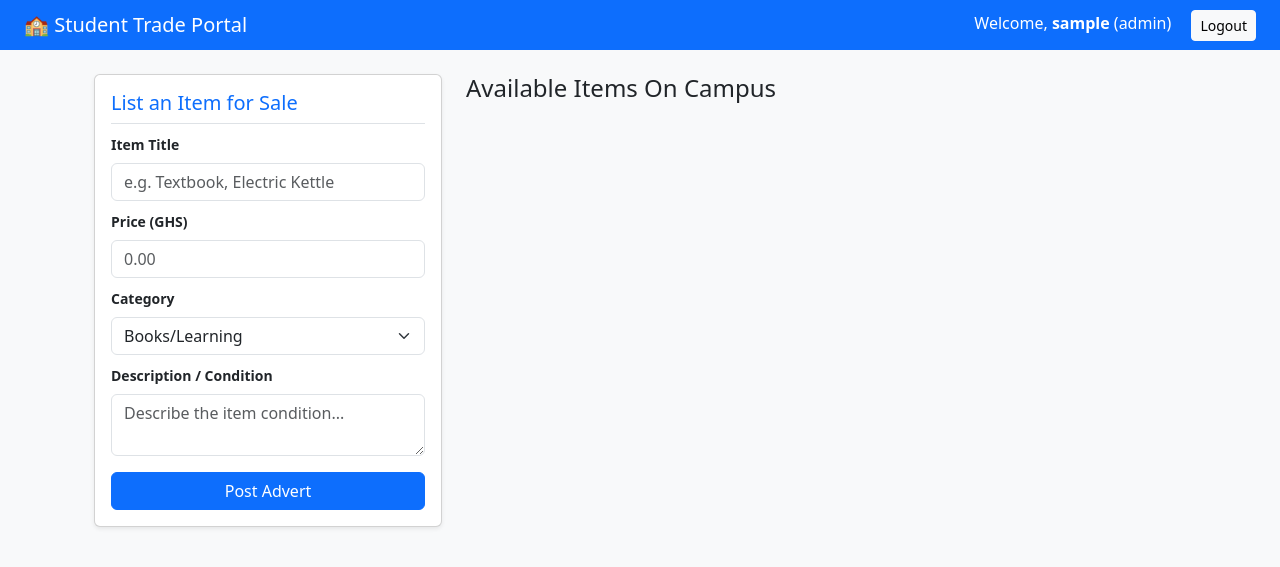
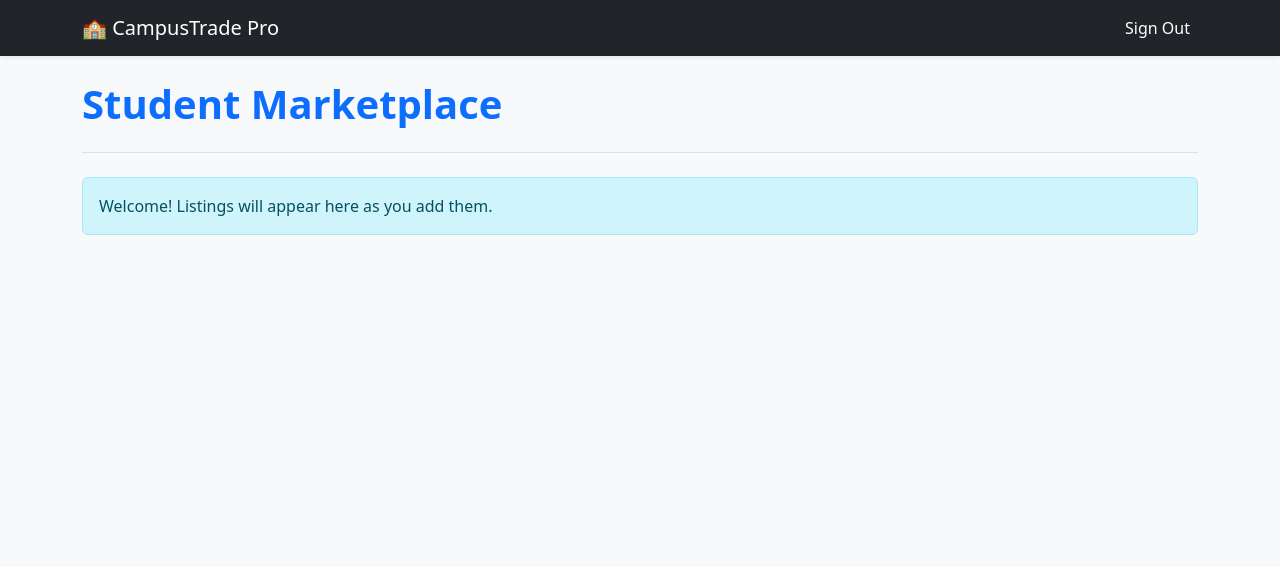
Before and after one commit to Ansel1330/Campus_market, a Flask app: template templates/market.html in a window 1280 px wide. Shown: the top 567 px of the page. Run offline with Flask 3, Linux system fonts and the light colour scheme; the template is opened without the code that fills it, so the values that code supplies are empty; the visitor is signed in with stand-in values (Sample User, id 1).

Commit message:
Update market.html

```diff
--- a/templates/market.html
+++ b/templates/market.html
@@ -1,76 +1,28 @@
 <!DOCTYPE html>
 <html lang="en">
 <head>
-    <meta charset="UTF-8">
-    <title>Campus Market</title>
-    <link rel="stylesheet" href="https://cdn.jsdelivr.net/npm/bootstrap@5.3.0/dist/css/bootstrap.min.css">
+    <link href="https://cdn.jsdelivr.net/npm/bootstrap@5.3.0/dist/css/bootstrap.min.css" rel="stylesheet">
+    <title>UCC Trade Portal | Professional</title>
 </head>
 <body class="bg-light">
-    <nav class="navbar navbar-dark bg-primary px-4 justify-content-between">
-        <span class="navbar-brand mb-0 h1">🏫 Student Trade Portal</span>
-        <div>
-            <span class="text-white me-3">Welcome, <strong>{{ session['user'] }}</strong> ({{ session['role'] }})</span>
-            <a href="/logout" class="btn btn-light btn-sm">Logout</a>
+    <nav class="navbar navbar-expand-lg navbar-dark bg-dark shadow-sm mb-4">
+        <div class="container">
+            <a class="navbar-brand" href="#">🏫 CampusTrade Pro</a>
+            <div class="navbar-nav ms-auto">
+                <a class="nav-link text-white" href="/logout">Sign Out</a>
+            </div>
         </div>
     </nav>
 
-    <div class="container my-4 row mx-auto">
-        <div class="col-md-4 mb-4">
-            <div class="card p-3 shadow-sm">
-                <h5 class="text-primary border-bottom pb-2">List an Item for Sale</h5>
-                <form action="/sell" method="POST">
-                    <div class="mb-2">
-                        <label class="form-label small fw-bold">Item Title</label>
-                        <input type="text" name="title" class="form-control" placeholder="e.g. Textbook, Electric Kettle" required>
-                    </div>
-                    <div class="mb-2">
-                        <label class="form-label small fw-bold">Price (GHS)</label>
-                        <input type="number" step="0.01" name="price" class="form-control" placeholder="0.00" required>
-                    </div>
-                    <div class="mb-2">
-                        <label class="form-label small fw-bold">Category</label>
-                        <select name="category" class="form-select">
-                            <option>Books/Learning</option>
-                            <option>Electronics</option>
-                            <option>Hostel Shared Items</option>
-                            <option>Food/Snacks</option>
-                        </select>
-                    </div>
-                    <div class="mb-2">
-                        <label class="form-label small fw-bold">Description / Condition</label>
-                        <textarea name="description" class="form-control" rows="2" placeholder="Describe the item condition..." required></textarea>
-                    </div>
-                    <button type="submit" class="btn btn-primary w-100 mt-2">Post Advert</button>
-                </form>
-            </div>
-        </div>
+    <div class="container">
+        <header class="pb-3 mb-4 border-bottom">
+            <h2 class="display-6 fw-bold text-primary">Student Marketplace</h2>
+        </header>
 
-        <div class="col-md-8">
-            <h4 class="mb-3">Available Items On Campus</h4>
-            <div class="row">
-                {% for prod in products %}
-                <div class="col-md-6 mb-3">
-                    <div class="card h-100 shadow-sm border-2">
-                        <div class="card-body">
-                            <span class="badge bg-secondary float-end">{{ prod.category }}</span>
-                            <h5 class="card-title text-success">GHS {{ prod.price }}</h5>
-                            <h6 class="card-subtitle mb-2 text-dark"><strong>{{ prod.title }}</strong></h6>
-                            <p class="card-text text-muted small">{{ prod.description }}</p>
-                            <hr class="my-1">
-                            <p class="small mb-1">👤 Seller: {{ prod.seller.username }} | 📞 {{ prod.seller.phone }}</p>
-
-                            <div class="bg-light p-2 rounded my-2" style="max-height: 100px; overflow-y: auto;">
-                                <p class="text-muted small fw-bold mb-1">Live Board Inquiries:</p>
-                                {% for msg in prod.messages %}
-                                <div class="small border-bottom py-1">
-                                    <strong>{{ msg.sender_name }}:</strong> {{ msg.text }}
-                                </div>
-                                {% endfor %}
-                            </div>
-                        </div>
-                    </div>
-                </div>
-                {% endfor %}
+        <div class="row">
+            <!-- Add dynamic content items here -->
+            <div class="col-md-12">
+                <div class="alert alert-info">Welcome! Listings will appear here as you add them.</div>
             </div>
         </div>
     </div>
```
